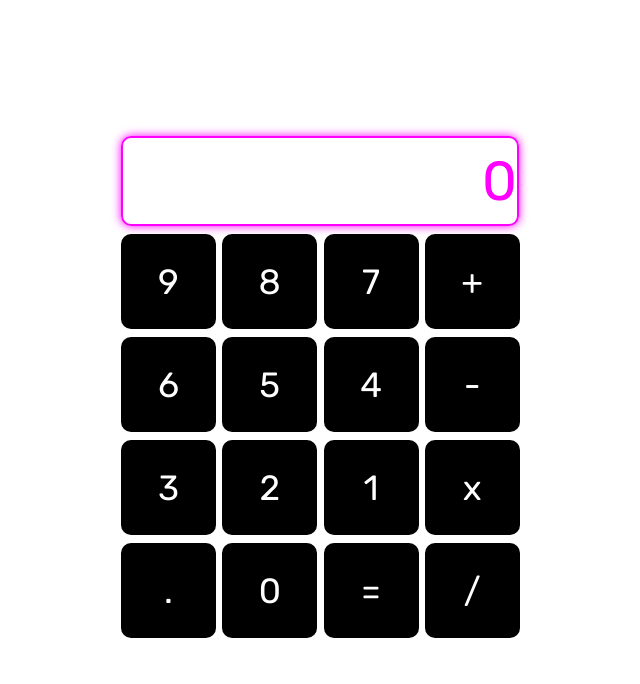
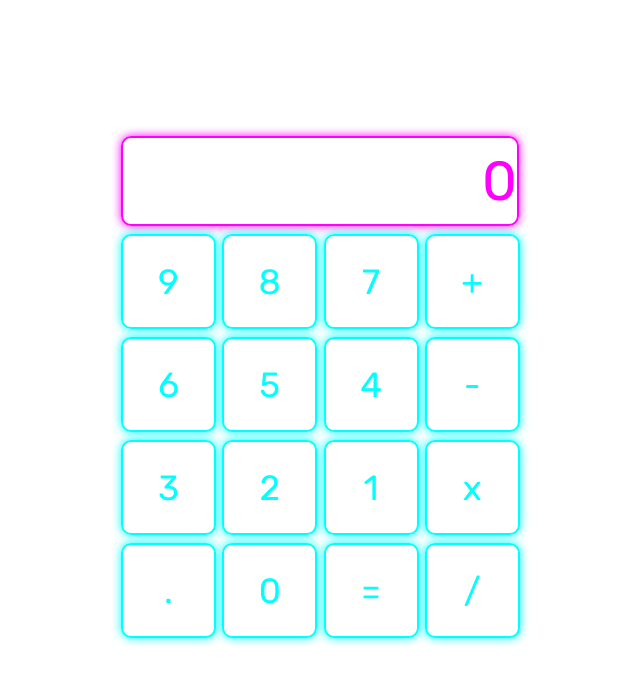
Before and after one commit to TICAMOLINA/desafio-13-css-grid, a website built with Vite: page index.html in a window 1280 px wide. Shown: the whole page, without its empty margins (320-960 px from the left). Built offline with nearby package versions, Linux system fonts and the light colour scheme; files whose address does not match are found by name; a web font is replaced by a local one.

Commit message:
Aplico Grid dentro de cada boton con align items center y text align center para centrar el numero o signo que representa cada uno, uso un color celeste fluor para los bordes y los digitos, creo un efecto de transicion para cuando se pase el mouse por encima

```diff
--- a/style.css
+++ b/style.css
@@ -49,13 +49,17 @@ body {
 .button {
     width: 95px;
     height: 95px;
-    align-content: center;
+    display: grid;
+    align-items: center;
     text-align: center;
     margin-bottom: 3px;
-    background-color: black;
-    color: white;
+    background-color: transparent;
+    color: #00ffff;
     font-size: 35px;
     cursor: pointer;
+    border: solid #00ffff 2px;
+    box-shadow: 0 0 10px #00ffff;
+    transition: 0.3s ease-in-out;
 }
 
 .button:hover {
```
